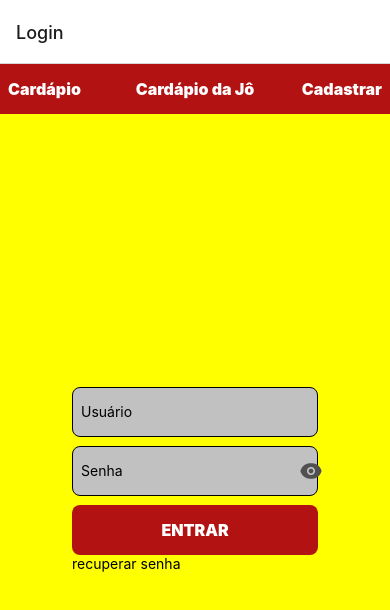
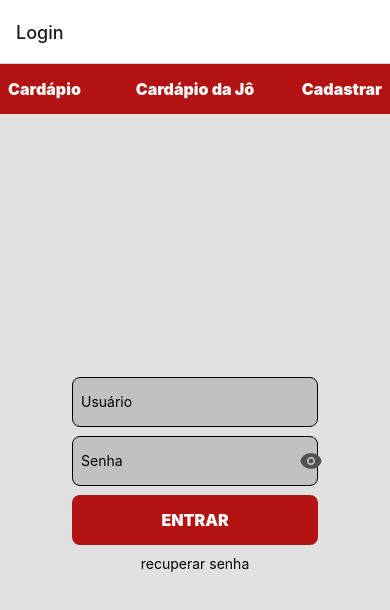
Before and after one commit to jacioferton/cardapio, a React Native app: screen /Login in a window 390 px wide. Shown: the top 610 px of the page. Built offline with nearby package versions, Linux system fonts and the light colour scheme.

Commit message:
Tela de Login

```diff
--- a/App.js
+++ b/App.js
@@ -1,7 +1,6 @@
 // In App.js in a new project
 
 import * as React from 'react';
-import { View, Text } from 'react-native';
 import { NavigationContainer } from '@react-navigation/native';
 import { createNativeStackNavigator } from '@react-navigation/native-stack';
 import  TelaLogin  from './telaLogin';
--- a/telaLogin.js
+++ b/telaLogin.js
@@ -46,9 +46,8 @@ function TelaLogin({navigation}) {
                     <Text style={styles.txt}>ENTRAR</Text>
                 </View>
             </Pressable>
-
             <Pressable>
-                <Text style={styles.receberSenha}>recuperar senha</Text>
+                <Text style={styles.recuperarSenha}>recuperar senha</Text>
             </Pressable>
         </View>
       </View>
@@ -87,10 +86,9 @@ const styles = StyleSheet.create({
         fontSize: 16
     },
     form: {
-        flex: 2,
+        flex: 1,
         justifyContent: 'center',
         alignItems: 'center',
-        backgroundColor: '#ffff00'
     },
     receberTxt: {
         width: 246,
```
